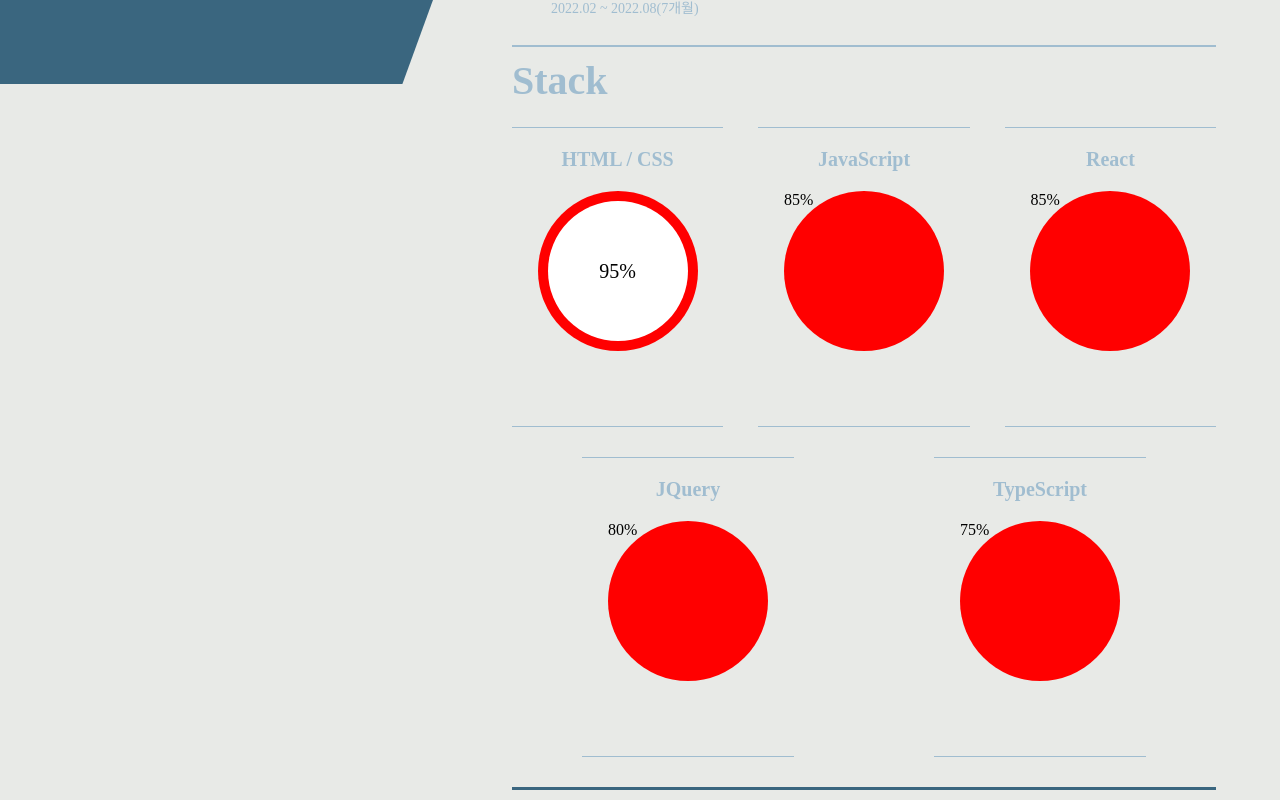
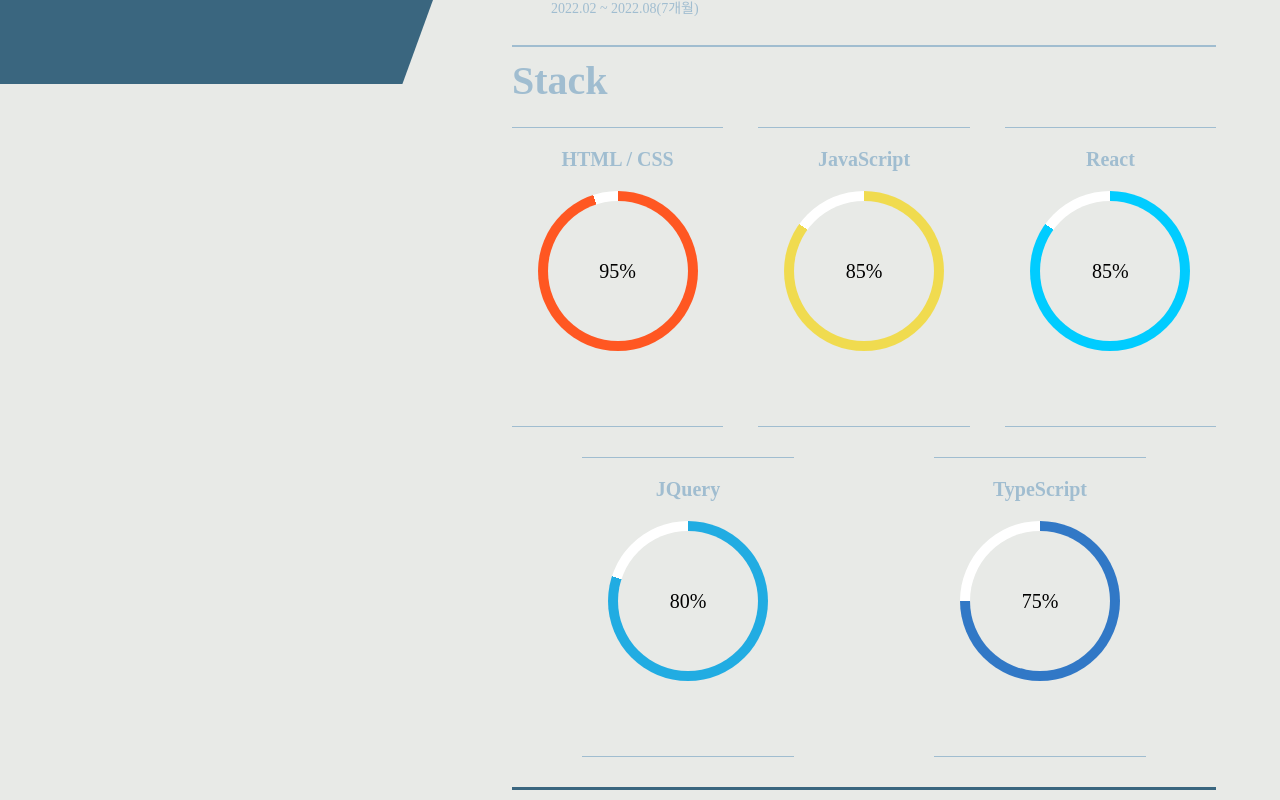
Before and after one commit to DevWonny/portfolio, a React (Create React App) app: page /aboutme in a window 1280 px wide. Shown: the part 716-1516 px from the top of the page. Built offline with nearby package versions, Linux system fonts and the light colour scheme; a web font is replaced by a local one.

Commit message:
feat: stack circle progress bar 구현

```diff
--- a/src/view/AboutMe.jsx
+++ b/src/view/AboutMe.jsx
@@ -1,6 +1,6 @@
 import React from "react";
 import { useLocation } from "react-router-dom";
-import styled from "styled-components";
+import styled, { keyframes } from "styled-components";
 import BackCommon from "../components/BackCommon";
 import AboutPicture from "../assets/AboutPicture.svg";
 
@@ -8,6 +8,7 @@
   // 경력
   // 기술 스택
   const location = useLocation();
+
   return (
     <>
       <BackCommon pathname={location.pathname} />
@@ -71,31 +72,39 @@
           <StackItemWrap>
             <StackItemContainer>
               <StackItemTitle>HTML / CSS</StackItemTitle>
-              <StackItemPercent>
+              <StackItemPercent stack="HTML">
                 <StackItemCenterPercent>95%</StackItemCenterPercent>
               </StackItemPercent>
             </StackItemContainer>
 
             <StackItemContainer>
               <StackItemTitle>JavaScript</StackItemTitle>
-              <StackItemPercent>85%</StackItemPercent>
+              <StackItemPercent stack="JS">
+                <StackItemCenterPercent>85%</StackItemCenterPercent>
+              </StackItemPercent>
             </StackItemContainer>
 
             <StackItemContainer>
               <StackItemTitle>React</StackItemTitle>
-              <StackItemPercent>85%</StackItemPercent>
+              <StackItemPercent stack="REACT">
+                <StackItemCenterPercent>85%</StackItemCenterPercent>
+              </StackItemPercent>
             </StackItemContainer>
           </StackItemWrap>
 
           <StackItemWrap second={true}>
             <StackItemContainer>
               <StackItemTitle>JQuery</StackItemTitle>
-              <StackItemPercent>80%</StackItemPercent>
+              <StackItemPercent stack="JQUERY">
+                <StackItemCenterPercent>80%</StackItemCenterPercent>
+              </StackItemPercent>
             </StackItemContainer>
 
             <StackItemContainer>
               <StackItemTitle>TypeScript</StackItemTitle>
-              <StackItemPercent>75%</StackItemPercent>
+              <StackItemPercent stack="TS">
+                <StackItemCenterPercent>75%</StackItemCenterPercent>
+              </StackItemPercent>
             </StackItemContainer>
           </StackItemWrap>
         </StackContainer>
@@ -244,14 +253,24 @@
   height: 160px;
   border-radius: 50%;
   position: relative;
-  background: red;
+  background: conic-gradient(#3f8bc9 0% 72%, #f2f2f2 72% 100%);
+  background: ${(props) =>
+    props.stack === "HTML"
+      ? "conic-gradient(#FF5722 0% 95%, #fff 95% 100%)"
+      : props.stack === "JS"
+      ? "conic-gradient(#F0DB4F 0% 85%, #fff 85% 100%)"
+      : props.stack === "REACT"
+      ? "conic-gradient(#00CCFF 0% 85%, #fff 85% 100%)"
+      : props.stack === "JQUERY"
+      ? "conic-gradient(#21ACE2 0% 80%, #fff 80% 100%)"
+      : "conic-gradient(#3178C6 0% 75%, #fff 75% 100%)"};
 `;
 
 const StackItemCenterPercent = styled.div`
   // 중심 작은원
   width: 140px;
   height: 140px;
-  background-color: #fff;
+  background-color: #e8eae7;
   position: absolute;
   top: 50%;
   left: 50%;
```
